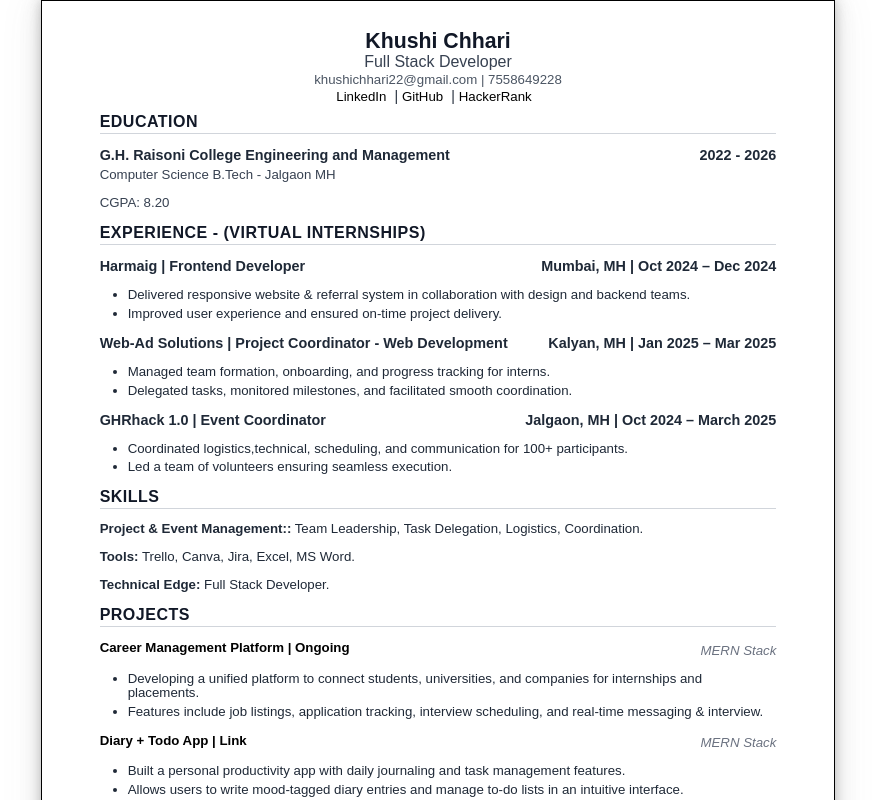
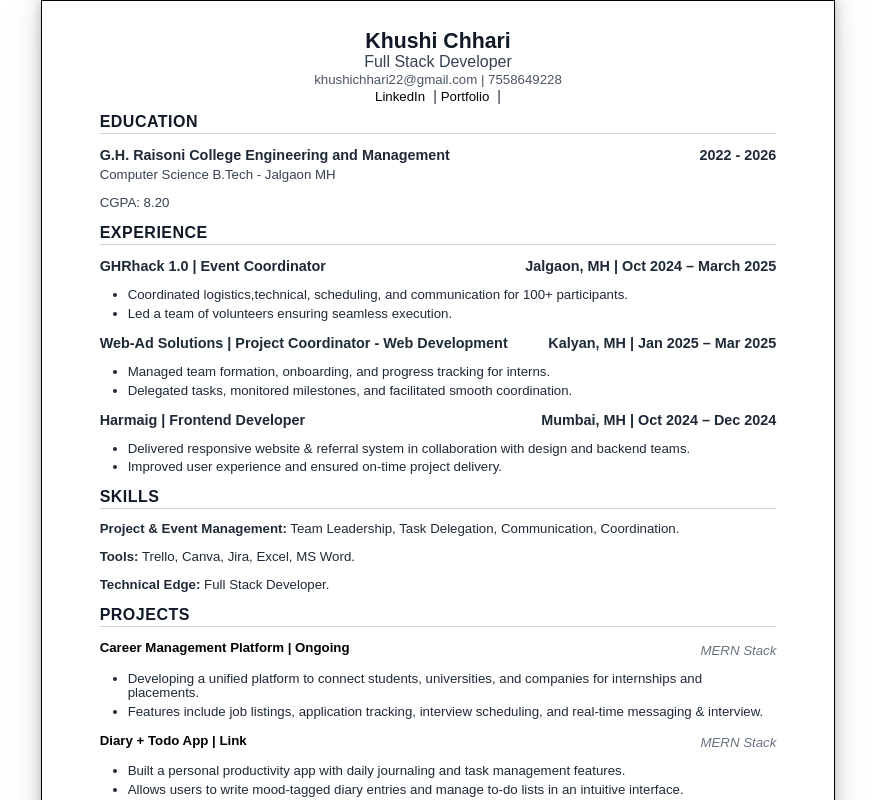
Before and after one commit to khushichhari/Resume---Khushi-Chhari, a React (Create React App) app: page / in a window 1280 px wide. Shown: the top 800 px of the page, without its empty margins (202-1077 px from the left). Built offline with nearby package versions, Linux system fonts and the light colour scheme.

Commit message:
Update Resume.js

```diff
--- a/src/Components/Resume.js
+++ b/src/Components/Resume.js
@@ -333,20 +333,13 @@ const Resume = () => {
             </a>
             |{" "}
             <a
-              href="https://github.com/khushichhari"
+              href="https://the-khushi-chhari.vercel.app/"
               target="_blank"
               rel="noopener noreferrer"
             >
-              GitHub
+              Portfolio
             </a>
             |{" "}
-            <a
-              href="https://www.hackerrank.com/profile/chharikhushi8"
-              target="_blank"
-              rel="noopener noreferrer"
-            >
-              HackerRank
-            </a>
           </p>
         </div>
         <section className="section">
@@ -363,24 +356,23 @@ const Resume = () => {
 
         {/* Experience */}
         <section className="section">
-          <h2 className="section-title">Experience - (Virtual Internships)</h2>
-
-          <div className="experience-entry">
+          <h2 className="section-title">Experience</h2>
+            <div className="experience-entry">
             <p className="experience-role">
-              Harmaig | Frontend Developer
-              <span className="float-right">Mumbai, MH | Oct 2024 – Dec 2024</span>
+              GHRhack 1.0 | Event Coordinator
+              <span className="float-right">Jalgaon, MH | Oct 2024 – March 2025</span>
             </p>
             <ul className="list">
               <li>
-                Delivered responsive website & referral system in collaboration with design and backend teams.
+                Coordinated logistics,technical, scheduling, and communication for 100+ participants.
               </li>
               <li>
-                Improved user experience and ensured on-time project delivery.
+                Led a team of volunteers ensuring seamless execution.
               </li>
             </ul>
           </div>
 
-          <div className="experience-entry">
+           <div className="experience-entry">
             <p className="experience-role">
               Web-Ad Solutions | Project Coordinator - Web Development
               <span className="float-right">
@@ -397,17 +389,17 @@ const Resume = () => {
             </ul>
           </div>
 
-            <div className="experience-entry">
+          <div className="experience-entry">
             <p className="experience-role">
-              GHRhack 1.0 | Event Coordinator
-              <span className="float-right">Jalgaon, MH | Oct 2024 – March 2025</span>
+              Harmaig | Frontend Developer
+              <span className="float-right">Mumbai, MH | Oct 2024 – Dec 2024</span>
             </p>
             <ul className="list">
               <li>
-                Coordinated logistics,technical, scheduling, and communication for 100+ participants.
+                Delivered responsive website & referral system in collaboration with design and backend teams.
               </li>
               <li>
-                Led a team of volunteers ensuring seamless execution.
+                Improved user experience and ensured on-time project delivery.
               </li>
             </ul>
           </div>
@@ -417,7 +409,7 @@ const Resume = () => {
         <section className="section skills">
           <h2 className="section-title">Skills</h2>
           <p>
-            <strong>Project & Event Management::</strong> Team Leadership, Task Delegation, Logistics, Coordination.
+            <strong>Project & Event Management:</strong> Team Leadership, Task Delegation, Communication, Coordination.
           </p>
           <p>
             <strong>Tools:</strong> Trello, Canva, Jira, Excel, MS Word.
@@ -430,12 +422,9 @@ const Resume = () => {
         {/* Projects */}
         <section className="section">
           <h2 className="section-title">Projects</h2>
-
-
           <div className="project-entry">
             <p className="project-title">
                 <a
-
                 className="project-link"
                 target="_blank"
                 rel="noopener noreferrer"
```
